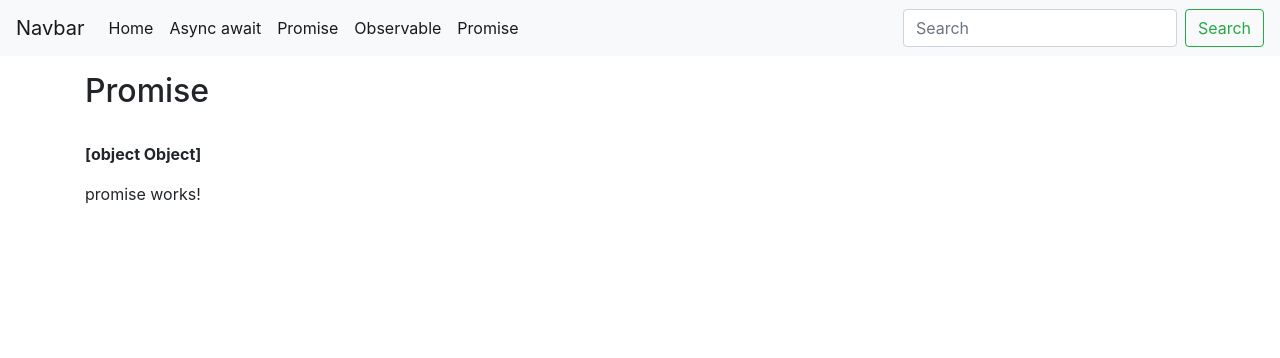
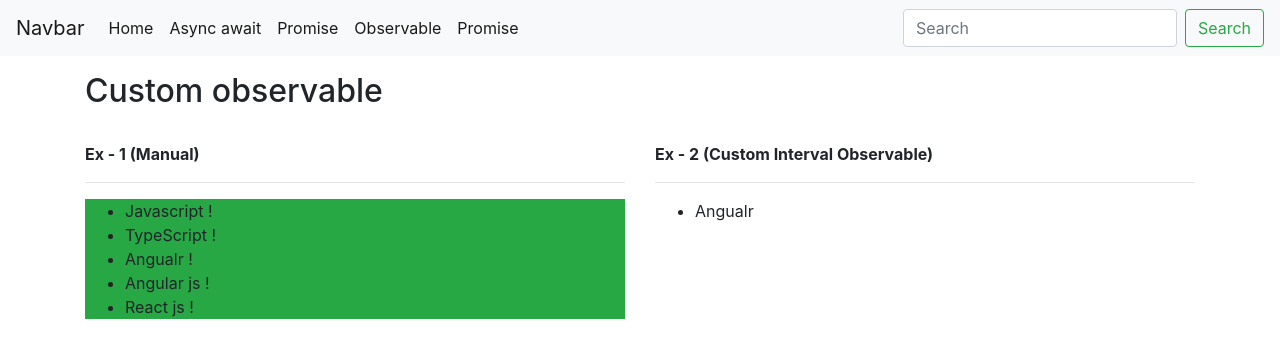
Before and after one commit to habib01cse/rxjsstd, an Angular app: page /observable/cust-observable in a window 1280 px wide. Before the commit this address led to /promise. Shown: the top 358 px of the page. Built offline with nearby package versions, Linux system fonts and the light colour scheme.

Commit message:
Explore custom observable

```diff
--- a/src/app/app-routing.module.ts
+++ b/src/app/app-routing.module.ts
@@ -9,6 +9,7 @@ import { FromEventComponent } from './observable/from-event/from-event.component
 import { IntervalComponent } from './observable/interval/interval.component';
 import { OfFromComponent } from './observable/of-from/of-from.component';
 import { ToArrayComponent } from './observable/to-array/to-array.component';
+import { CustObservableComponent } from './observable/cust-observable/cust-observable.component';
 
 const routes: Routes = [
   {
@@ -34,6 +35,7 @@ const routes: Routes = [
       {path: 'interval', component: IntervalComponent},
       {path: 'of-from', component: OfFromComponent},
       {path: 'to-array', component: ToArrayComponent},
+      {path: 'cust-observable', component: CustObservableComponent},
     ]
   },
   {
--- a/src/app/app.module.ts
+++ b/src/app/app.module.ts
@@ -15,6 +15,7 @@ import { FromEventComponent } from './observable/from-event/from-event.component
 import { IntervalComponent } from './observable/interval/interval.component';
 import { OfFromComponent } from './observable/of-from/of-from.component';
 import { ToArrayComponent } from './observable/to-array/to-array.component';
+import { CustObservableComponent } from './observable/cust-observable/cust-observable.component';
 
 @NgModule({
   declarations: [
@@ -28,6 +29,7 @@ import { ToArrayComponent } from './observable/to-array/to-array.component';
     , IntervalComponent
     , OfFromComponent
     , ToArrayComponent
+    , CustObservableComponent
 
   ],
   imports: [
--- /dev/null
+++ b/src/app/observable/cust-observable/cust-observable.component.html
@@ -0,0 +1,20 @@
+<div>
+    <h2>Custom observable</h2>
+    <br>
+    <div class="row">
+        <div class="col-sm-6">
+            <strong>Ex - 1 (Manual)</strong>
+            <hr>
+            <ul id="example1" class="tachList" [ngClass]="techStatus == 'completed' ? 'bg-success' : techStatus == 'error' ? 'bg-danger' : '' "></ul>
+        </div>
+
+        <div class="col-sm-6">
+            <strong>Ex - 2 (Custom Interval Observable)</strong>
+            <hr>
+            <ul>
+                <li>Angualr</li>
+            </ul>
+        </div>
+
+    </div>
+</div>
--- /dev/null
+++ b/src/app/observable/cust-observable/cust-observable.component.ts
@@ -0,0 +1,64 @@
+import { Component, OnInit } from '@angular/core';
+import { Observable } from 'rxjs';
+import { UtilityService } from 'src/app/shared/utility.service';
+
+@Component({
+  selector: 'app-cust-observable',
+  templateUrl: './cust-observable.component.html',
+})
+export class CustObservableComponent implements OnInit {
+
+  techStatus = '';
+  constructor(public utility: UtilityService) { }
+
+  ngOnInit(): void {
+
+    const cusObs1 = Observable.create(observer =>{
+      setTimeout(() =>{
+        observer.next("Javascript !");
+      }, 1000);
+
+      setTimeout(() =>{
+        observer.next("TypeScript !");
+      }, 2000);
+
+      setTimeout(() =>{
+        observer.next("Angualr !");
+
+      }, 3000);
+
+      setTimeout(() =>{
+        observer.next("Angular js !");
+      }, 4000);
+
+
+      setTimeout(() =>{
+        observer.next("React js !");
+        observer.complete();
+      }, 5000);
+
+      setTimeout(() =>{
+        observer.next("Vue js !");
+        observer.error(new Error('Limit Exceed!'));
+      }, 6000);
+
+    });
+
+    cusObs1.subscribe(
+      res =>{
+        console.log('custom observable => ', res);
+        this.utility.printEl( res, 'example1');
+      },
+      err =>{
+        this.techStatus = 'error';
+      },
+      () =>{
+        this.techStatus = 'completed';
+      }
+    );
+
+
+
+  }
+
+}
--- a/src/app/observable/list/list.component.html
+++ b/src/app/observable/list/list.component.html
@@ -6,6 +6,7 @@
             <li><a routerLink="of-from">Of and From</a></li>
             <!-- <li><a routerLink="interval">Interval</a></li> -->
             <li><a routerLink="to-array">To Array</a></li>
+            <li><a routerLink="cust-observable">Custom Observable</a></li>
 
         </ul>
     </div>
--- a/src/app/observable/observable.component.html
+++ b/src/app/observable/observable.component.html
@@ -1,8 +1,9 @@
-<div class="row">
+<!-- <div class="row">
     <div class="col-sl-12">
         <h2>Observable</h2>
     </div>
+</div> -->
+
+<div class="py-3">
+    <router-outlet></router-outlet>
 </div>
-
-
-<router-outlet></router-outlet>
```
